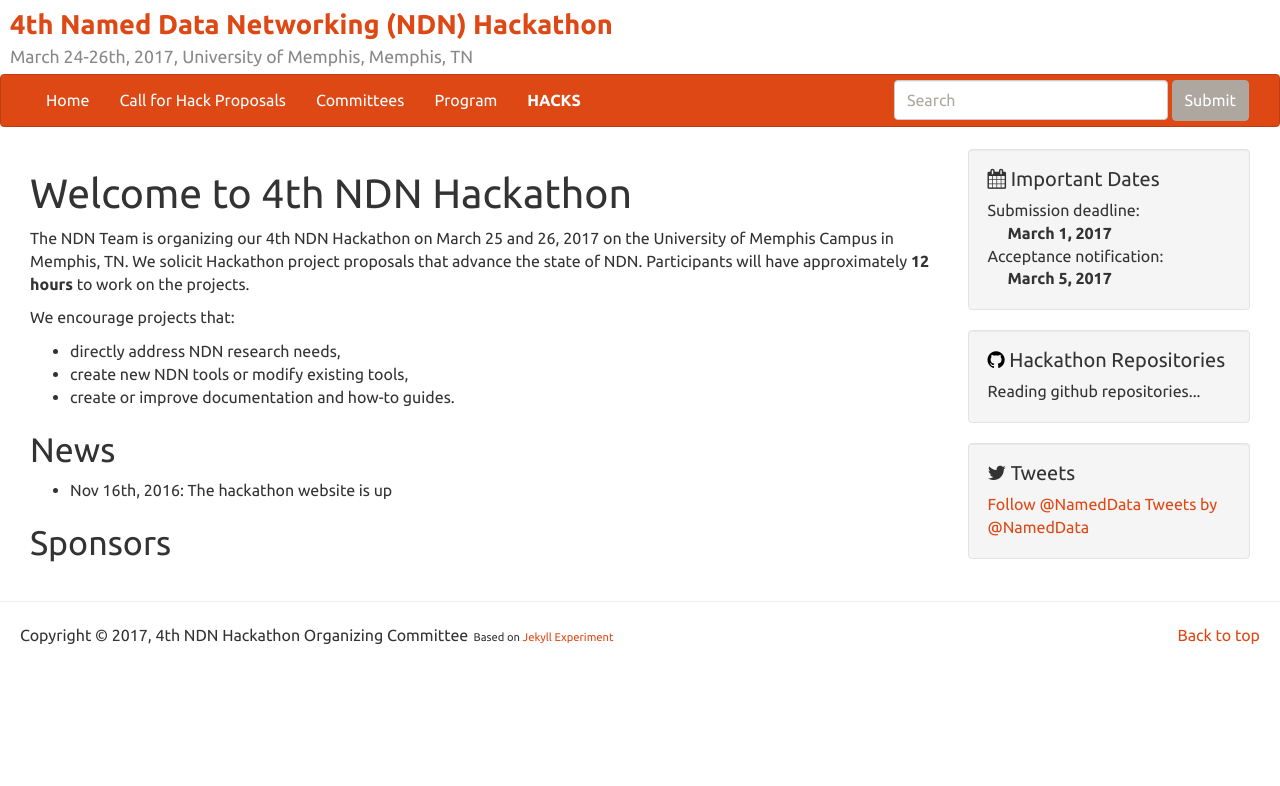
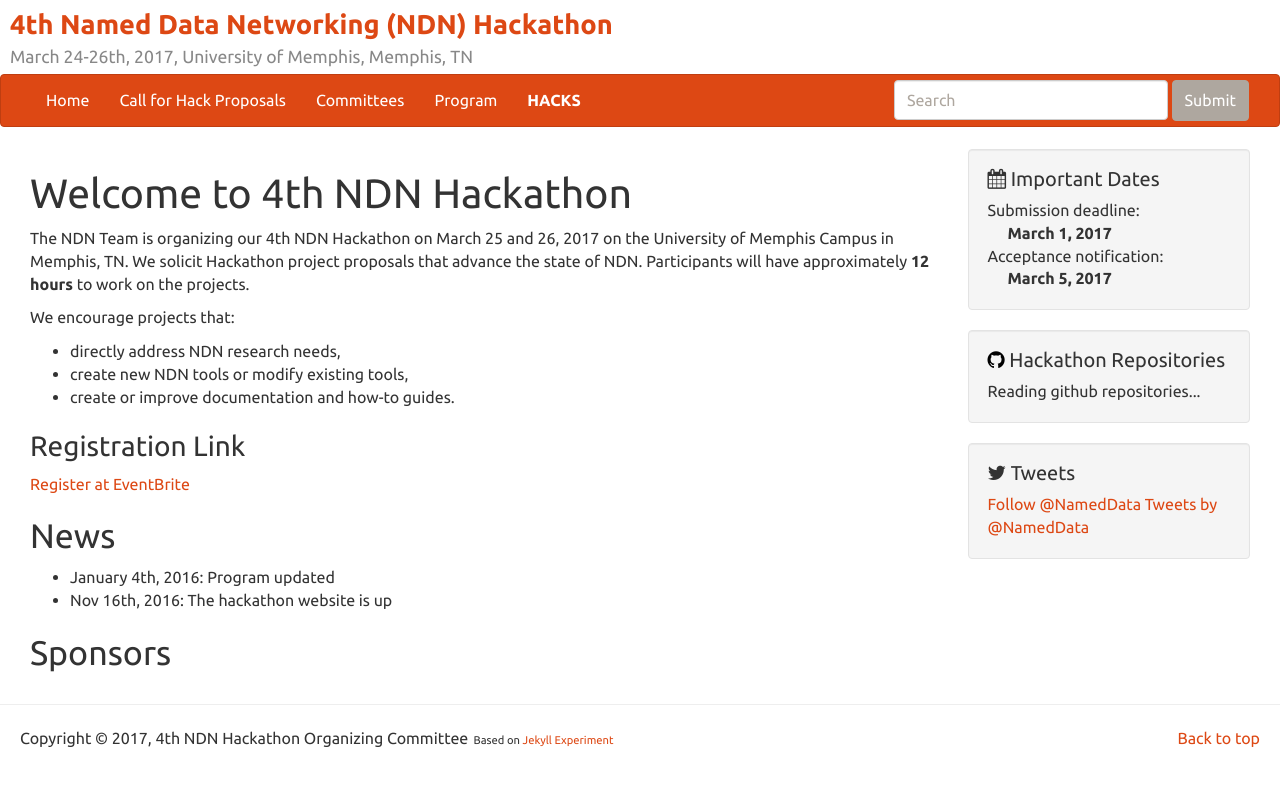
Before and after one commit to 4th-ndn-hackathon/4th-ndn-hackathon, a Jekyll site: the page built from index.md, in a window 1280 px wide. Shown: the top 786 px of the page. Built offline with Jekyll 4.4.1, drawn with Linux system fonts in a browser that asks for light colours; comment, search, counter and statistics services are not loaded.

Commit message:
update index page

```diff
--- a/index.md
+++ b/index.md
@@ -11,8 +11,13 @@ We encourage projects that:
  - create new NDN tools or modify existing tools,
  - create or improve documentation and how-to guides.
 
+### Registration Link
+
+[Register at EventBrite](https://www.eventbrite.com/e/4th-ndn-hackathon-tickets-29700938306)
+
 ## News
 
+- January 4th, 2016: Program updated
 - Nov 16th, 2016: The hackathon website is up
 
 ## Sponsors
```
